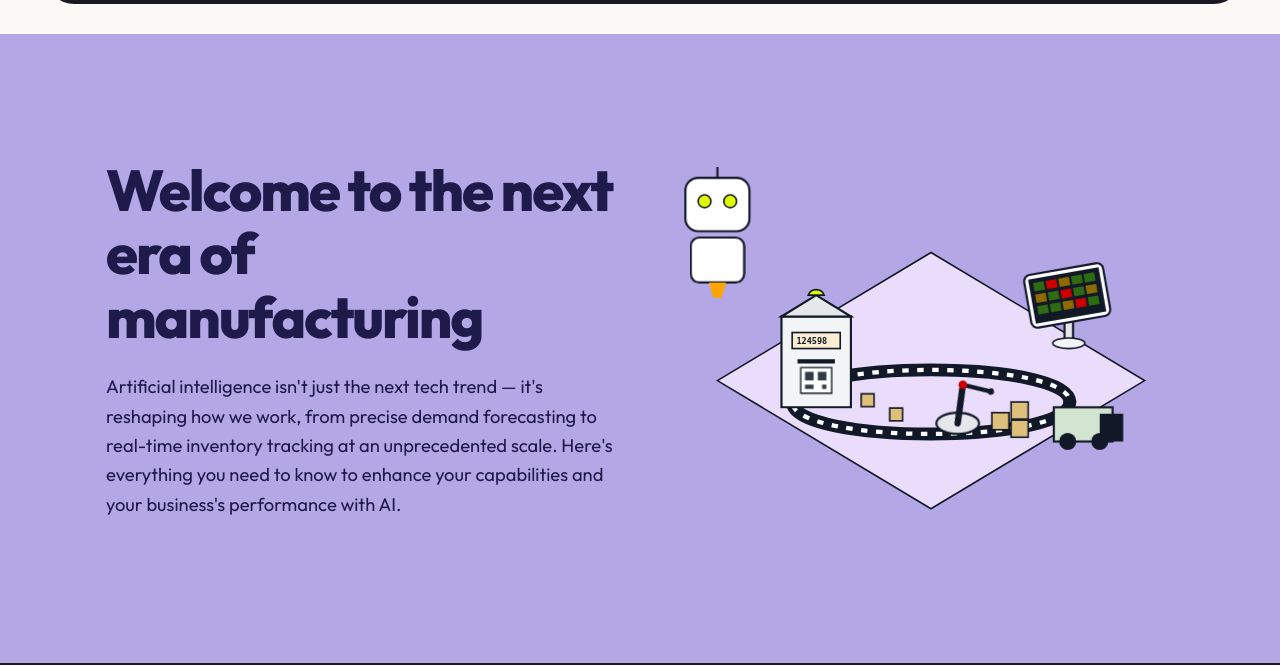
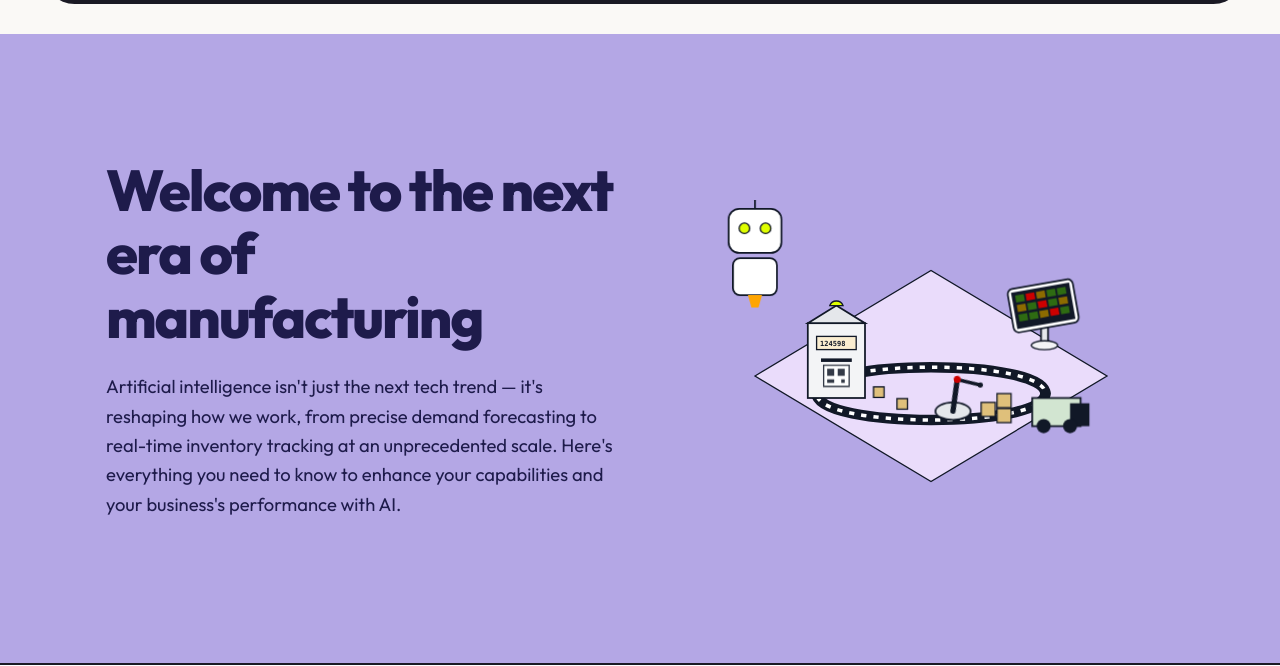
Before and after one commit to ParthChoudhary123/avis2, a Django app: page / in a window 1280 px wide. Shown: the part 81-747 px from the top of the page. Run offline with Django 5.2, Linux system fonts and the light colour scheme.

Commit message:
Scale down SVGs in hero and value prop columns to match proportions of image reference

```diff
--- a/inventory/templates/inventory/landing.html
+++ b/inventory/templates/inventory/landing.html
@@ -588,7 +588,7 @@
 
                 <!-- Right Layout Grid: Isometric Factory Illustration -->
                 <div class="col-lg-6 text-center">
-                    <svg viewBox="0 0 500 350" width="100%" height="100%" fill="none" xmlns="http://www.w3.org/2000/svg">
+                    <svg viewBox="0 0 500 350" style="max-width: 440px; width: 100%; height: auto; display: block; margin: 0 auto;" fill="none" xmlns="http://www.w3.org/2000/svg">
                         <!-- Floor shadow grid -->
                         <path d="M50 200 L250 80 L450 200 L250 320 Z" fill="#EADCFB" stroke="#111827" stroke-width="1.5"/>
 
@@ -925,7 +925,7 @@
 
                 <!-- Right Column: Cartoon robot interacting with color grid SVG -->
                 <div class="col-lg-6 text-center">
-                    <svg viewBox="0 0 200 150" width="100%" height="100%" fill="none" xmlns="http://www.w3.org/2000/svg">
+                    <svg viewBox="0 0 200 150" style="max-width: 320px; width: 100%; height: auto; display: block; margin: 0 auto;" fill="none" xmlns="http://www.w3.org/2000/svg">
                         <!-- Colorful Grid Screen representing dashboard -->
                         <rect x="60" y="20" width="120" height="90" rx="6" fill="#111827" stroke="#111827" stroke-width="2" />
                         <rect x="70" y="30" width="22" height="18" fill="#EC4899" />
```
